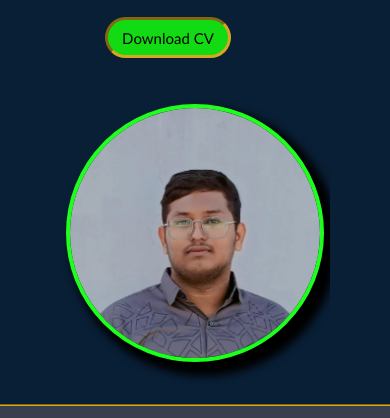
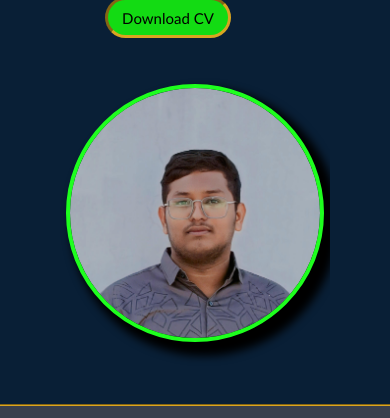
Before and after one commit to muhamedshameem-eng/muhamedshameem, a plain HTML site: page index.html in a window 390 px wide. Shown: the part 370-788 px from the top of the page. Drawn offline with nearby package versions, Linux system fonts and the light colour scheme.

Commit message:
Update hom.css

```diff
--- a/css/hom.css
+++ b/css/hom.css
@@ -1,7 +1,7 @@
 .layout {
     display: flex;
     justify-content: center;
-    margin-top: 100px;
+    margin-top: 130px;
 
 }
 *{
@@ -79,7 +79,7 @@
     flex-direction: column;
     align-items: center;
     text-align: center;
-    margin-top: 20px;
+    margin-top: 0px;
 
 }
 .detail {
```
